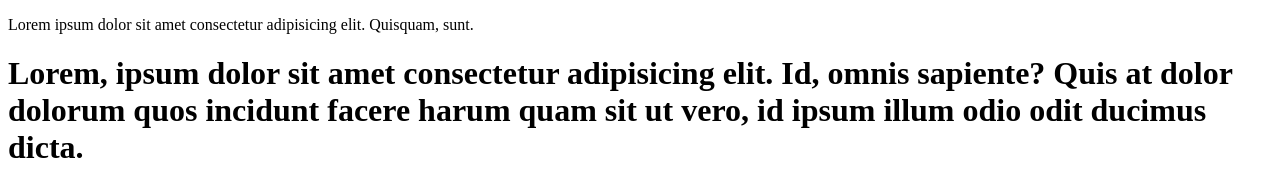
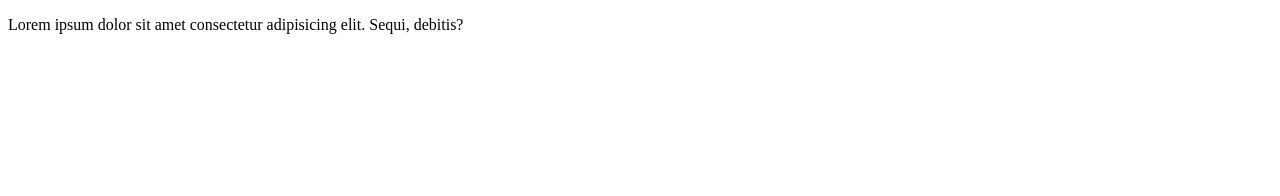
Before and after one commit to imhibrahim/My_Project, a plain HTML site: page about.html in a window 1280 px wide. Drawn offline with Linux system fonts and the light colour scheme.

Commit message:
first page

```diff
--- a/about.html
+++ b/about.html
@@ -2,12 +2,10 @@
 <html lang="en">
 <head>
     <meta charset="UTF-8">
-    <meta name="viewport" content="width=device-width, initial-scale=1.0">
+    <meta name="viewport" content="width=, initial-scale=1.0">
     <title>Document</title>
 </head>
 <body>
-    <p>Lorem ipsum dolor sit amet consectetur adipisicing elit. Quisquam, sunt.
-    </p>
-    <h1>Lorem, ipsum dolor sit amet consectetur adipisicing elit. Id, omnis sapiente? Quis at dolor dolorum quos incidunt facere harum quam sit ut vero, id ipsum illum odio odit ducimus dicta.</h1>
+    <p>Lorem ipsum dolor sit amet consectetur adipisicing elit. Sequi, debitis?</p>
 </body>
 </html>
```
